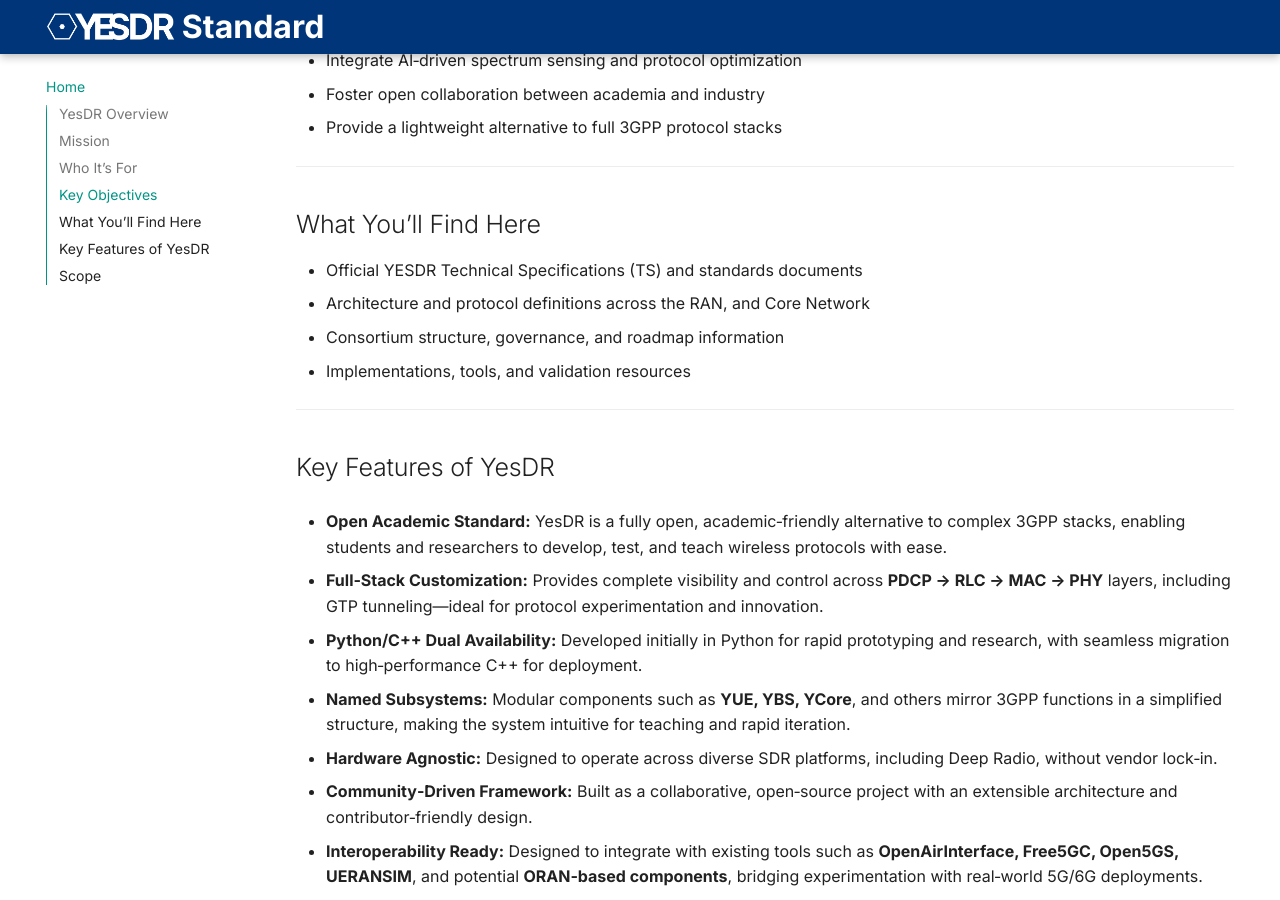
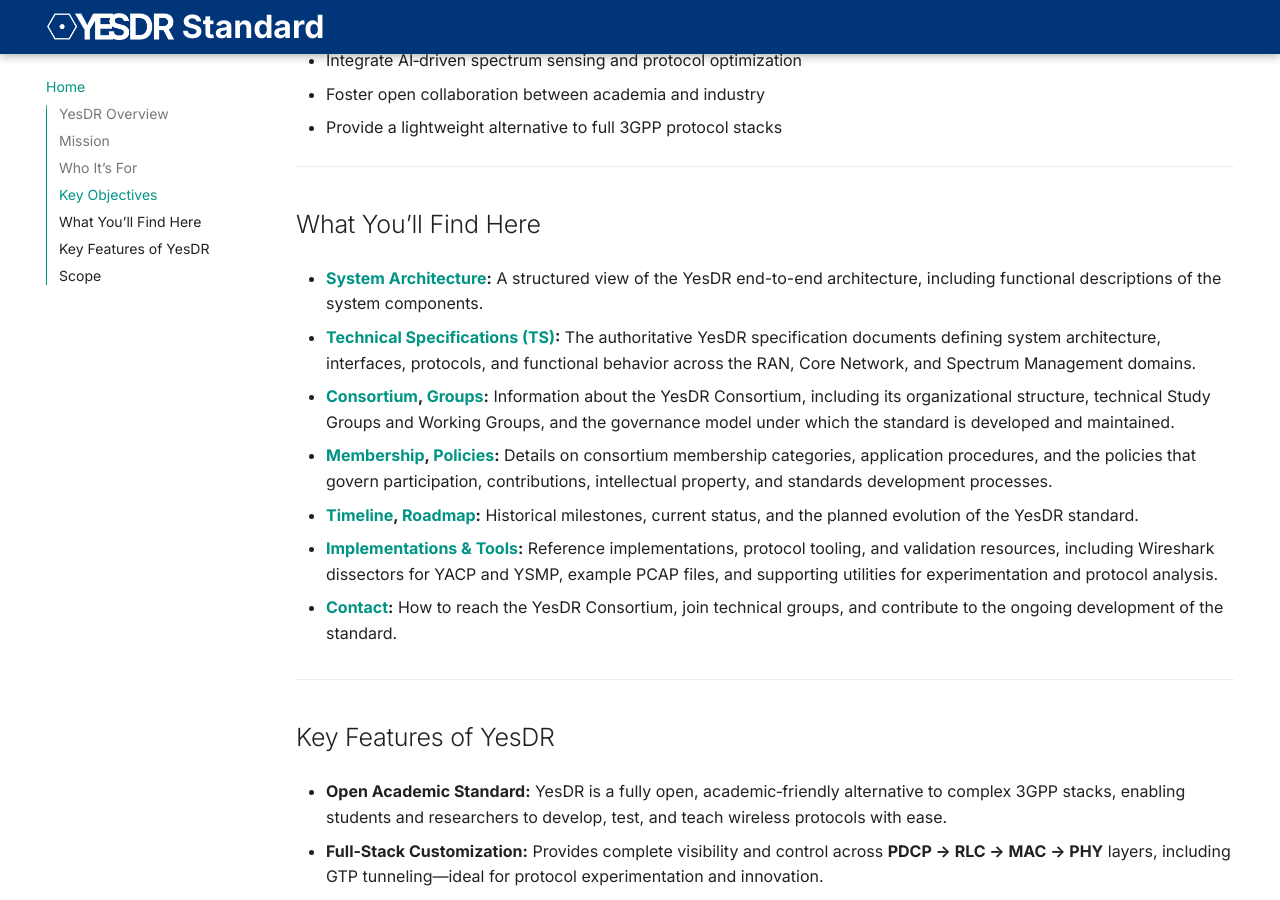
Before and after one commit to chandharlabs/yesdr-standard, an MkDocs documentation site: the page built from docs/index.md, in a window 1280 px wide and 900 px high, scrolled down 1430 px. Built offline with MkDocs 1.6.1 and Material for MkDocs 9.7.7, drawn with Linux system fonts in a browser that asks for light colours.

Commit message:
old site

```diff
--- a/docs/index.md
+++ b/docs/index.md
@@ -43,13 +43,30 @@ To offer a transparent, modular wireless standard stack for research, teaching,
 - Provide a lightweight alternative to full 3GPP protocol stacks
 
 ---
-
+<!--
 ## What You’ll Find Here
 
 - Official YESDR Technical Specifications (TS) and standards documents
 - Architecture and protocol definitions across the RAN, and Core Network
 - Consortium structure, governance, and roadmap information
 - Implementations, tools, and validation resources
+-->
+
+## What You’ll Find Here
+
+- **[System Architecture](architecture.md):** A structured view of the YesDR end-to-end architecture, including functional descriptions of the system components.
+
+- **[Technical Specifications (TS)](standards/ts-00-001-overall.md):** The authoritative YesDR specification documents defining system architecture, interfaces, protocols, and functional behavior across the RAN, Core Network, and Spectrum Management domains.
+
+- **[Consortium](consortium/overview.md), [Groups](consortium/groups/index.md):** Information about the YesDR Consortium, including its organizational structure, technical Study Groups and Working Groups, and the governance model under which the standard is developed and maintained.
+
+- **[Membership](consortium/membership.md), [Policies](consortium/policies.md):** Details on consortium membership categories, application procedures, and the policies that govern participation, contributions, intellectual property, and standards development processes.
+
+- **[Timeline](history/timeline.md), [Roadmap](roadmap.md):** Historical milestones, current status, and the planned evolution of the YesDR standard.
+
+- **[Implementations & Tools](implementations/protocol-tools.md):** Reference implementations, protocol tooling, and validation resources, including Wireshark dissectors for YACP and YSMP, example PCAP files, and supporting utilities for experimentation and protocol analysis.
+
+- **[Contact](contact.md):** How to reach the YesDR Consortium, join technical groups, and contribute to the ongoing development of the standard.
 
 
 ---
```
Also changed, not shown: mkdocs.yml (+0 -8 lines).
